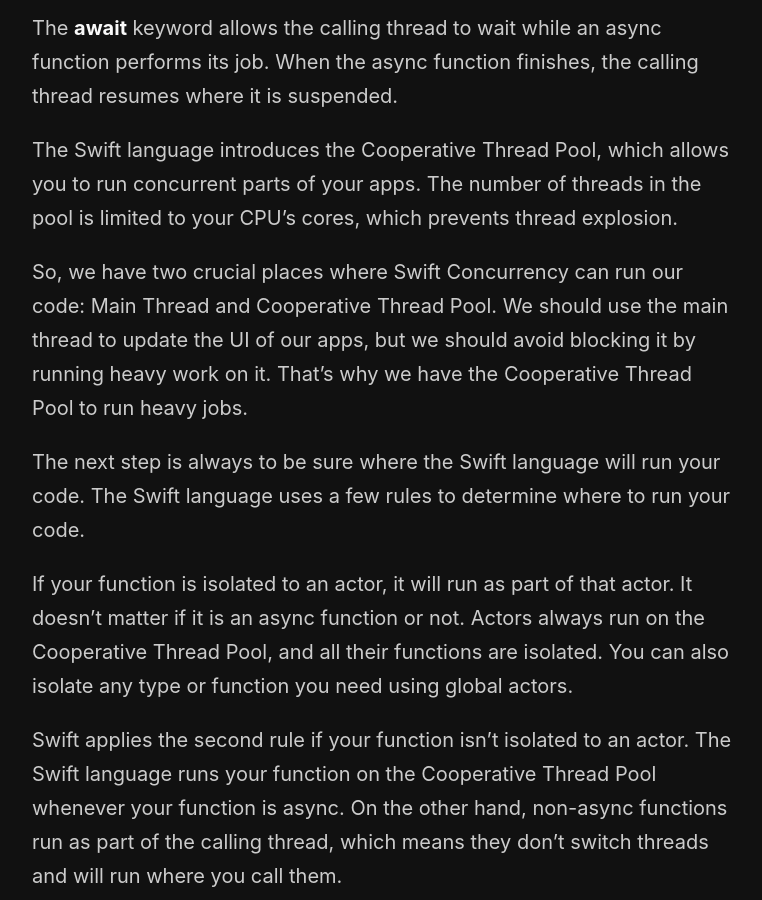
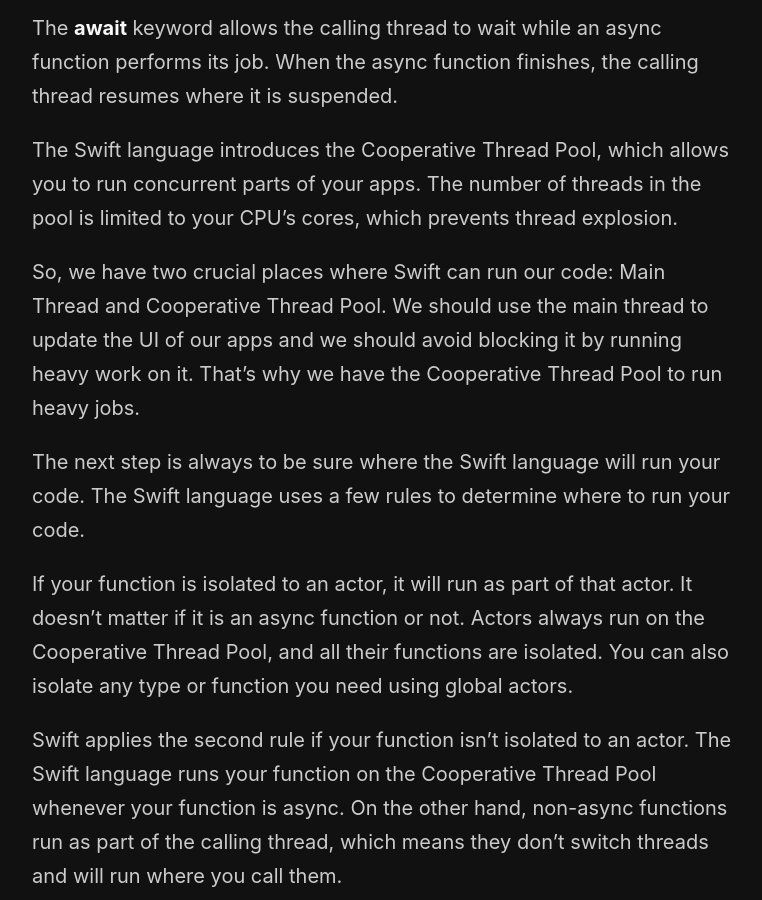
Before and after one commit to mecid/mecid.github.io, a Jekyll site: the page built from _posts/2024-03-20-where-swift-concurrency-will-run-your-function.md, in a window 1280 px wide and 900 px high, scrolled down 824 px. Shown: the whole window, without its empty margins (258-1020 px from the left). Built offline with Jekyll 4.4.1, drawn with Linux system fonts in a browser that asks for light colours.

Commit message:
small improvement in the async func post

```diff
--- a/_posts/2024-03-20-where-swift-concurrency-will-run-your-function.md
+++ b/_posts/2024-03-20-where-swift-concurrency-will-run-your-function.md
@@ -23,7 +23,7 @@
 
 The Swift language introduces the Cooperative Thread Pool, which allows you to run concurrent parts of your apps. The number of threads in the pool is limited to your CPU's cores, which prevents thread explosion.
 
-So, we have two crucial places where Swift Concurrency can run our code: Main Thread and Cooperative Thread Pool. We should use the main thread to update the UI of our apps, but we should avoid blocking it by running heavy work on it. That's why we have the Cooperative Thread Pool to run heavy jobs.
+So, we have two crucial places where Swift can run our code: Main Thread and Cooperative Thread Pool. We should use the main thread to update the UI of our apps and we should avoid blocking it by running heavy work on it. That's why we have the Cooperative Thread Pool to run heavy jobs.
 
 The next step is always to be sure where the Swift language will run your code. The Swift language uses a few rules to determine where to run your code.
 
```
